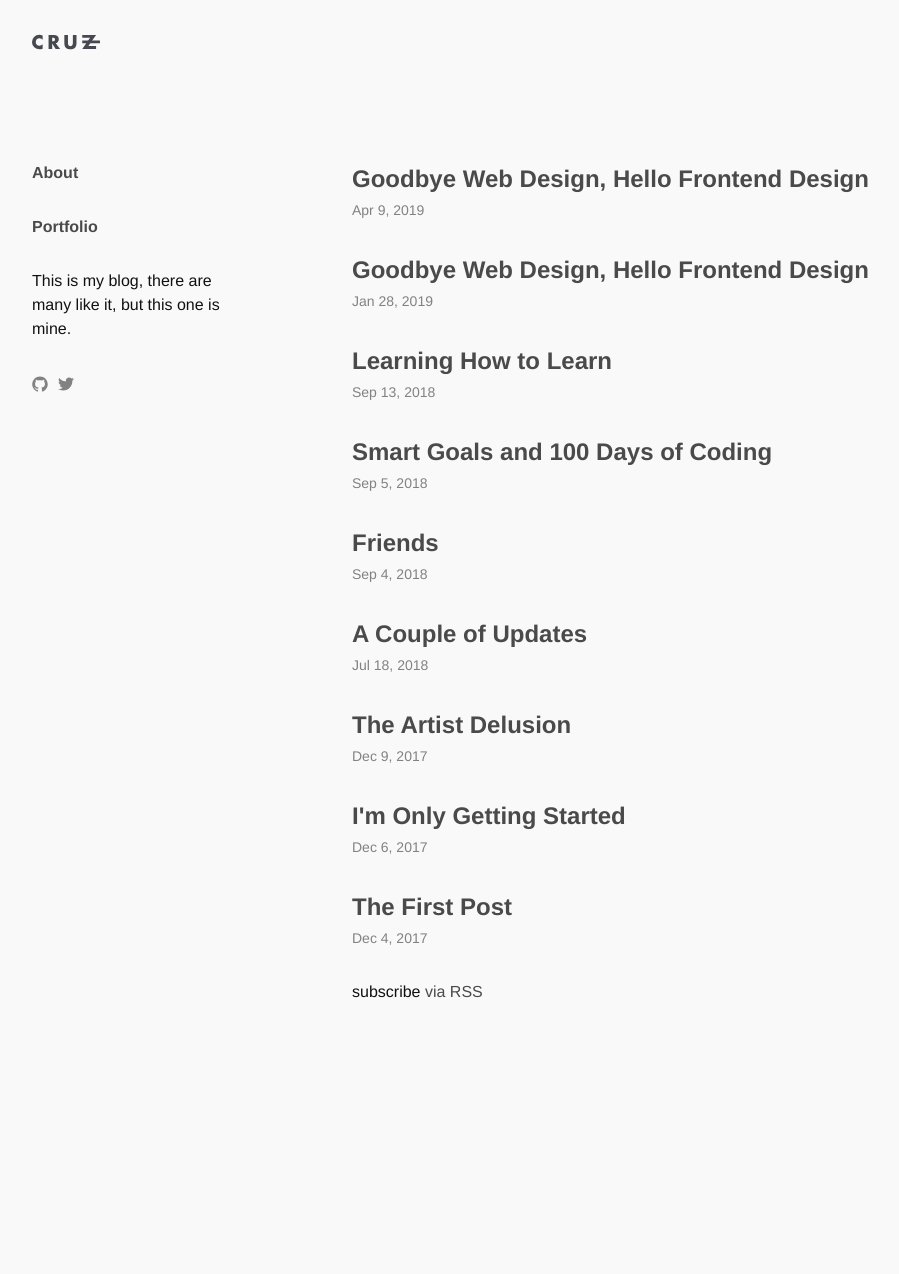
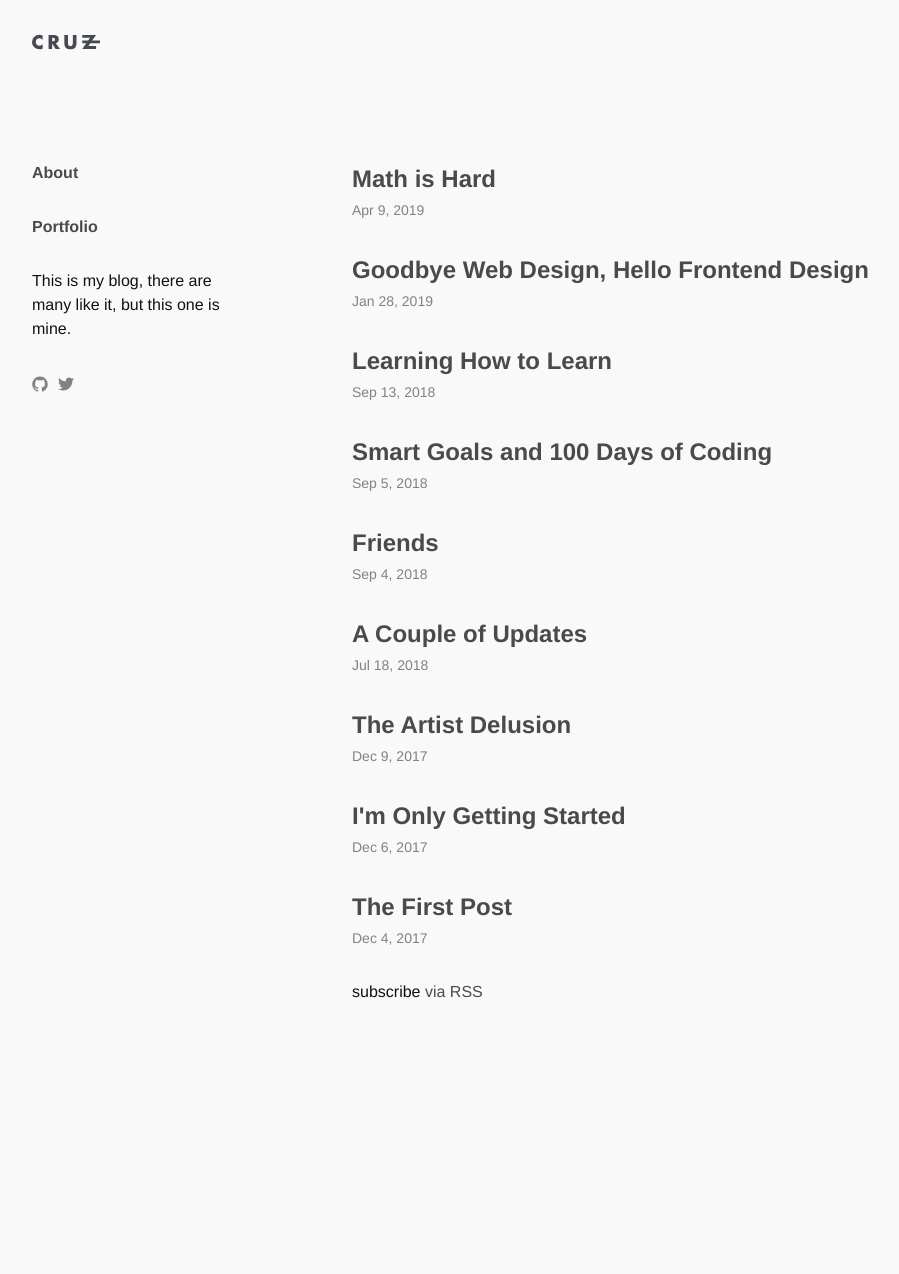
Before and after one commit to yarocruz/yarocruz.github.io, a Jekyll site: the page built from index.md, in a window 1280 px wide. Shown: the whole page, without its empty margins (138-1037 px from the left). Built offline with Jekyll 4.4.1, drawn with Linux system fonts in a browser that asks for light colours; some web fonts are replaced.

Commit message:
change post title and fix img paths

```diff
--- a/_posts/2019-04-09-math-is-hard.md
+++ b/_posts/2019-04-09-math-is-hard.md
@@ -1,6 +1,6 @@
 ---
 layout: post
-title: 'Goodbye Web Design, Hello Frontend Design'
+title: 'Math is Hard'
 date: 2019-04-09
 categories: web-development coding
 permalink: /math-is-hard/
@@ -20,7 +20,7 @@ Take this [App Ideas Collection repo]('https://github.com/florinpop17/app-ideas'
 
 I start up a .js file with: **let binaryNum = 1001;** I stare at this one line. Ok so now what? So I google how how to make that conversion using plain old math. I find this:
 
-<img src="images//Screen Shot 2019-04-05 at 8.01.36 PM.png">
+<img src="../images/Screen Shot 2019-04-05 at 8.01.36 PM.png">
 
 Ok so brain starts churning. I know I need a loop. The project has some constraints though and it says I can't use an array. So I change the variable type to a string: **let binaryNum = '1001';** Then I say: **let positions = binaryNum.split**; So wait? I just created an array of strings! **['1', '0', '0', '1']**. Hmmm, ok, so now what?
 
@@ -33,7 +33,7 @@ I read up some more on binary and the math formulas that help you convert them.
 
 I gets late, my brain gets foggy. The next day I just click the [example project link]('https://www.youtube.com/watch?v=YMIALQE26KQ')
 
-<img src="images/Screen Shot 2019-04-05 at 8.29.00 PM.png">
+<img src="../images/Screen Shot 2019-04-05 at 8.29.00 PM.png">
 
 Here's the thing. Even though I didn't solve this by myself, I managed to understand everything that's happening in the function. What that function is essentially doing is taking the string **'11111111'** and doing this:
 
```
